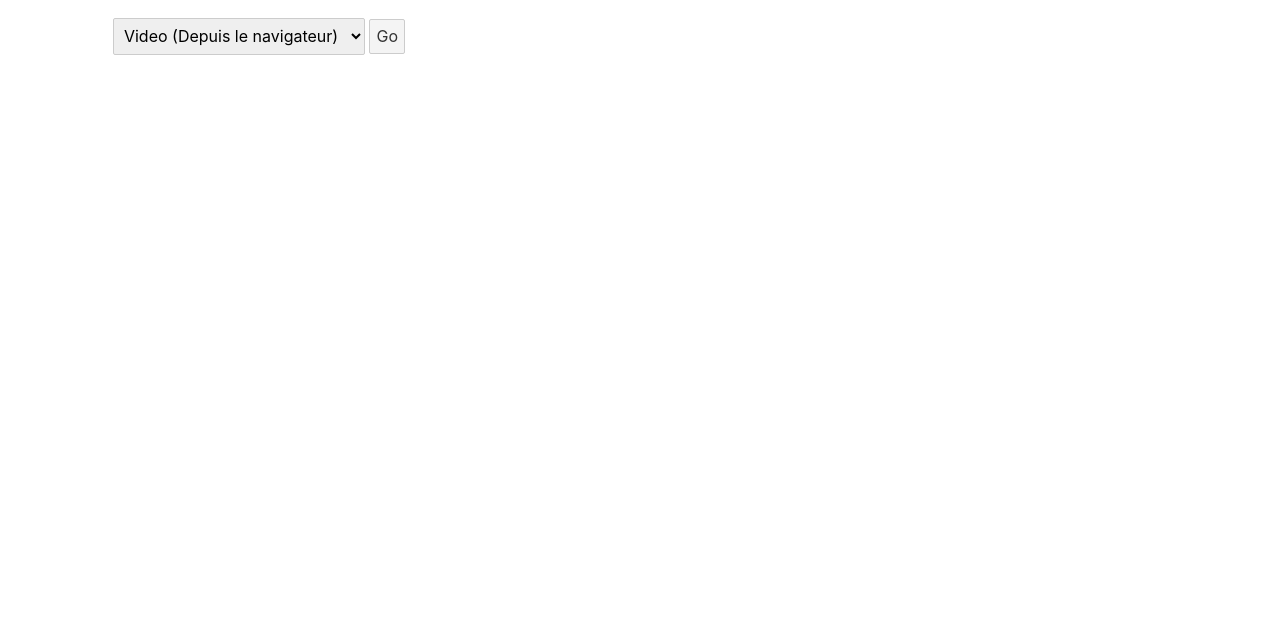
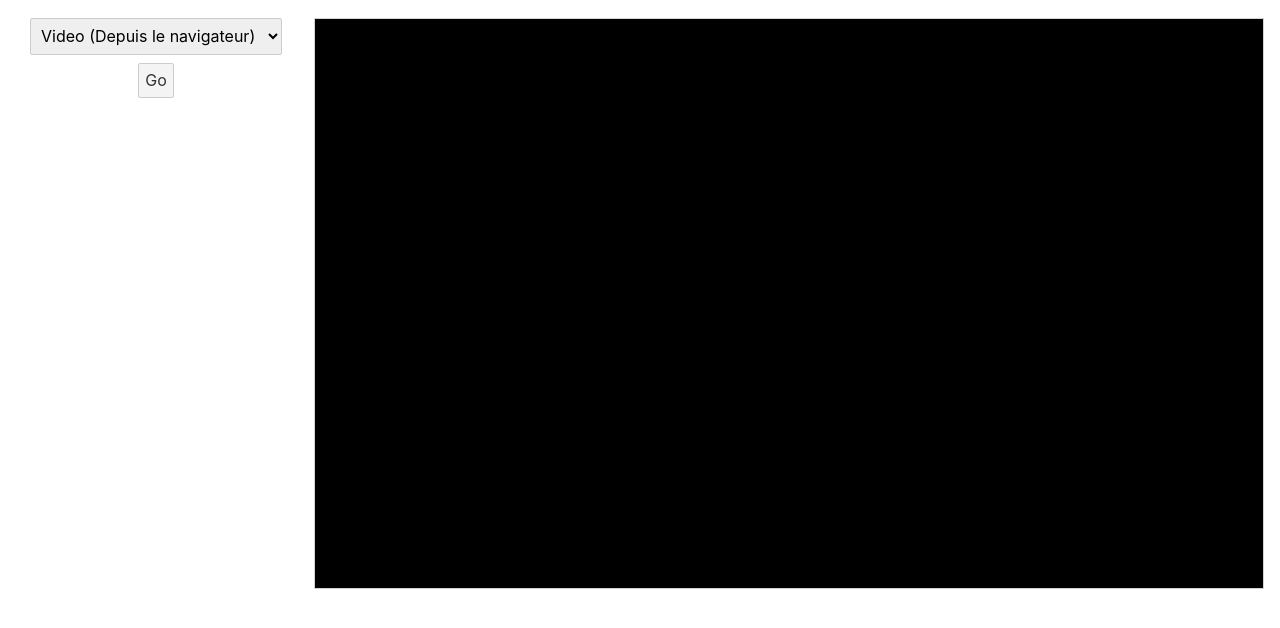
Before and after one commit to ia-foule/ia-foule, a Svelte app in the folder frontend/: page / in a window 1280 px wide. Shown: the top 628 px of the page. Built offline with nearby package versions, Linux system fonts and the light colour scheme.

Commit message:
Render correctly for Image upload

```diff
--- a/frontend/src/App.svelte
+++ b/frontend/src/App.svelte
@@ -71,23 +71,22 @@
 		<Video  bind:nbPerson={nbPerson}/>
 	{/if}
 {/if}
-</aside>
 
-<aside class="aside aside-2">
 {#if nbPerson }
 	<p> {nbPerson} personnes </p>
 {/if}
+
 </aside>
 
 <main>
-<canvas id="result-image" width="500" height="300" bind:this={canvas}/>
+<canvas id="result-image" width="1000" height="600" bind:this={canvas}/>
 </main>
 </div>
 <style>
 	main {
 		text-align: center;
 		padding: 1em;
-		max-width: 240px;
+		max-width: 75%;
 		margin: 0 auto;
 	}
 
@@ -99,18 +98,18 @@
 	}
 
 
-
-	img {
-		width:500;
-		}
-
 	#result-image {
+		border: 1px solid #d3d3d3;
+		object-fit: cover;
+		background-color: black;
+		width: 100%;
+		height: auto;
 	}
 	/*------ Asides ------*/
 
 	.wrapper {
 	  display: flex;
-	  /*flex-flow: row wrap;*/
+	  flex-flow: row wrap;
 	  font-weight: bold;
 	  text-align: center;
 	}
@@ -126,6 +125,9 @@
 	.aside-2 {
 	  background: white;
 	}
+	@media  (min-width: 640px) {
+  .aside { flex: 1 0 0; }
+}
 	@media (min-width: 640px) {
    main    { flex: 3 0px; }
   .aside-1 { order: 1; }
--- a/frontend/src/Image.svelte
+++ b/frontend/src/Image.svelte
@@ -8,8 +8,8 @@
 
 
   async function draw() {
-      var img = new Image(500,300);
-      ctx.drawImage(img, 0, 0)//, img.naturalWidth, img.naturalHeight);
+      var img = new Image();
+      ctx.drawImage(img, 0, 0, img.naturalWidth, img.naturalHeight);
       img.onload = function() {
         ctx.drawImage(img, 0, 0);
       };
```
Also changed, not shown: 1 other file (tests, documents, lock files or other folders).
